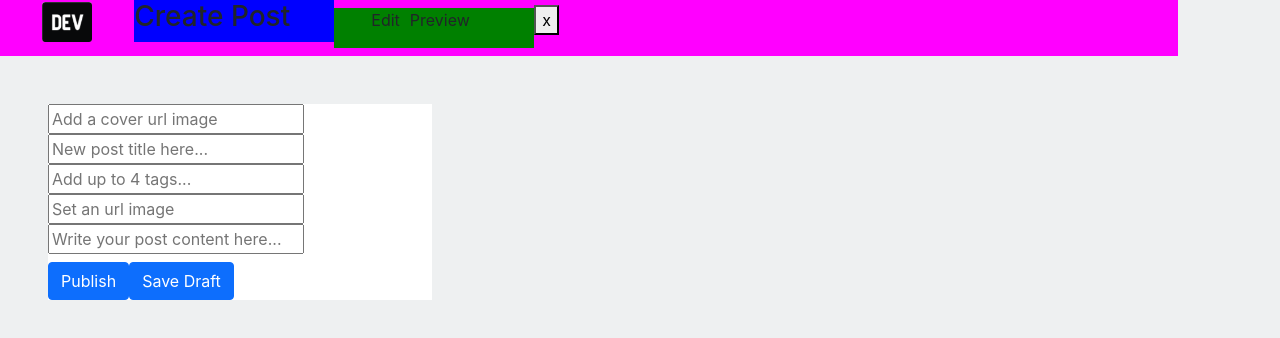
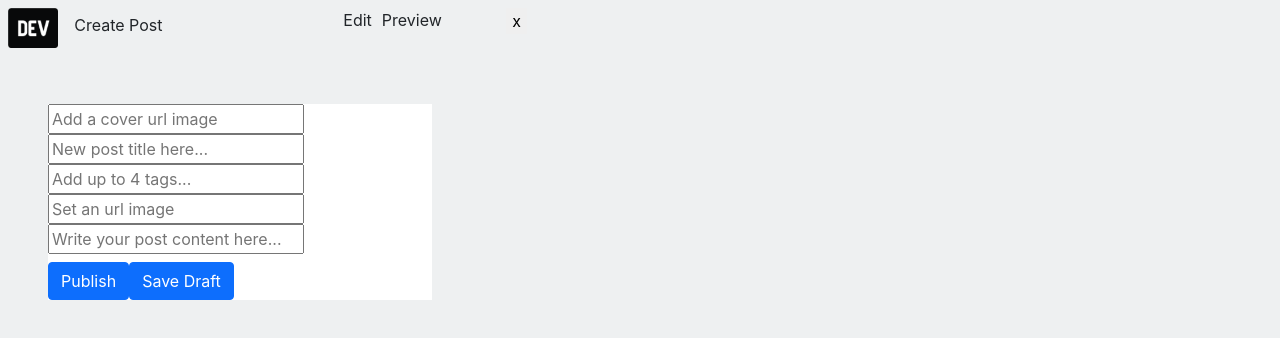
Before and after one commit to AngeelVallem/Devto-React, a React (Create React App) app: page /new in a window 1280 px wide. Shown: the top 338 px of the page. Built offline with nearby package versions, Linux system fonts and the light colour scheme.

Commit message:
mergin w/dev, functionality finished

```diff
--- a/src/components/createPost/inputDiv/asideElements.jsx
+++ b/src/components/createPost/inputDiv/asideElements.jsx
@@ -0,0 +1,9 @@
+import React from "react";
+
+export default function TitleAside(props) {
+  if (props) {
+    return <div> Hola, soy el title aside</div>;
+  } else {
+    return null;
+  }
+}
--- a/src/components/createPost/inputDiv/inputCreate.jsx
+++ b/src/components/createPost/inputDiv/inputCreate.jsx
@@ -1,16 +1,32 @@
 import React from "react";
 // import styled from "styled-components";
 
+import TitleAside from "./asideElements";
+
 export default function CustomInput(props) {
+  const isIdTitle = props.id === "Title";
+  const isIdTags = props.id === "Tags";
+  const isIdPost = props.id === "Post";
+
   return (
-    <React.Fragment>
     <input
       type={props.type ? props.type : "text"}
       id={props.id}
       placeholder={props.placeholder}
       value={props.value}
       onChange={(event) => props.callback(event.target.value)}
+      onFocus={() => {
+        if (isIdTitle) {
+          console.log("props title");
+          TitleAside();
+        }
+        if (isIdTags) {
+          console.log("props is tags");
+        }
+        if (isIdPost) {
+          console.log("props is post");
+        }
+      }}
     />
-    </React.Fragment>
   );
 }
--- a/src/components/createPost/navBar/closeBtn.jsx
+++ b/src/components/createPost/navBar/closeBtn.jsx
@@ -6,7 +6,9 @@ const DivBtn = styled.div`
   width: 50px;
   display: inline-block;
 `;
-const Button = styled.button``;
+const Button = styled.button`
+  border: none;
+`;
 
 export default function CloseBtn() {
   const history = useHistory();
--- a/src/components/createPost/navBar/devBtn.jsx
+++ b/src/components/createPost/navBar/devBtn.jsx
@@ -4,12 +4,7 @@ import { useHistory } from "react-router";
 
 import Logo from "../../../elements/devLogo.png";
 
-const SpanLogo = styled.span`
-  height: 40px;
-  width: 50px;
-  margin: 13px 2rem;
-  padding: 10px;
-`;
+const SpanLogo = styled.span``;
 
 const LogoDev = styled.a`
   cursor: pointer;
--- a/src/components/createPost/navBar/editText.jsx
+++ b/src/components/createPost/navBar/editText.jsx
@@ -3,7 +3,7 @@ import styled from "styled-components";
 
 const NavEdit = styled.nav`
   display: inline-block;
-  background: green;
+
   width: 200px;
 `;
 const UlEdit = styled.ul`
@@ -21,8 +21,10 @@ export default function EditText() {
   return (
     <NavEdit>
       <UlEdit>
-        <LiEdit>Edit</LiEdit>
-        <LiEdit>Preview</LiEdit>
+        <LiEdit type="button" autoFocus>
+          Edit
+        </LiEdit>
+        <LiEdit type="button">Preview</LiEdit>
       </UlEdit>
     </NavEdit>
   );
--- a/src/components/createPost/navBar/navBar.jsx
+++ b/src/components/createPost/navBar/navBar.jsx
@@ -7,9 +7,10 @@ import EditText from "./editText"; //"edit, preview" nav that apears up
 import CloseBtn from "./closeBtn"; //close button at navbar
 
 const CustomNavPost = styled.div`
+  display: flex;
+  padding: 0.5rem;
   height: 56px;
   width: 92vw;
-  background: magenta;
 `;
 
 export default function NavPost() {
--- a/src/components/createPost/navBar/textNav.jsx
+++ b/src/components/createPost/navBar/textNav.jsx
@@ -2,15 +2,17 @@ import React from "react";
 import styled from "styled-components";
 
 const DivText = styled.div`
-  display: inline-block;
-  background: blue;
   width: 200px;
+  margin: 0.5rem 2rem 0 1rem;
 `;
-const Text = styled.h3``;
+const Text = styled.h3`
+  font-size: 1rem;
+  font-weight: 370;
+`;
 
 export default function TextNav() {
   return (
-    <DivText>
+    <DivText className={"align-items-end"}>
       <Text>Create Post</Text>
     </DivText>
   );
```
Also changed, not shown: src/components/createPost/inputDiv/inputDiv.jsx (+2 -19 lines). Lines whose indentation alone changed are shown as unchanged.
